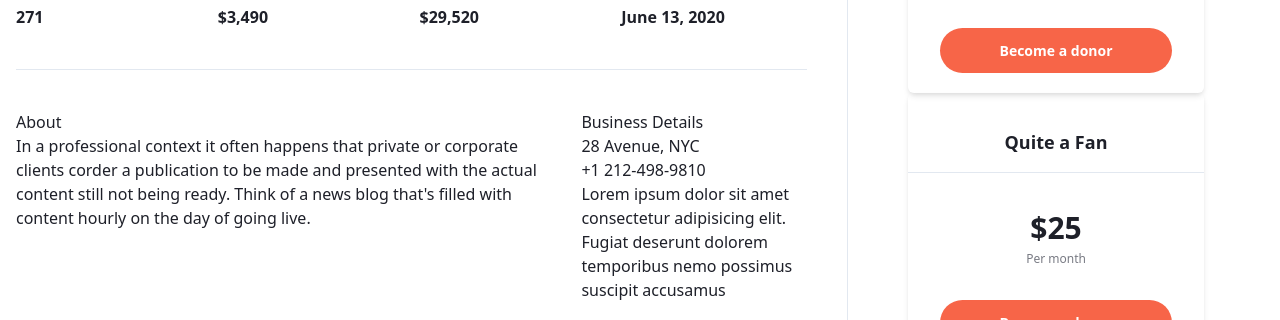
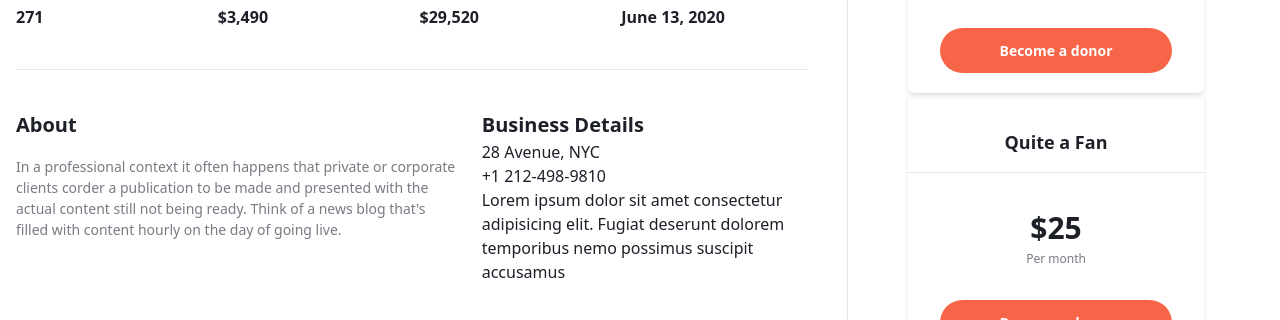
Before and after one commit to mostafabahri/feniks, a Next.js app: page / in a window 1280 px wide. Shown: the part 632-952 px from the top of the page. Built offline with nearby package versions, Linux system fonts and the light colour scheme.

Commit message:
extract text-second and brandIntro

```diff
--- /dev/null
+++ b/components/BrandIntro.js
@@ -0,0 +1,14 @@
+import { Button } from "./Button";
+
+export function BrandIntro({ brand }) {
+  return (
+    <div className="flex items-center justify-between">
+      <img src={brand.logo.url} className="w-32 bg-white rounded-xl p-1"></img>
+      <div className="mx-4">
+        <h1 className="text-2xl g-bold">{brand.name}</h1>
+        <h2 className="text-second">{brand.promo}</h2>
+      </div>
+      <Button theme="snow">Follow</Button>
+    </div>
+  );
+}
--- a/components/Campaign.js
+++ b/components/Campaign.js
@@ -1,9 +1,12 @@
 import React from "react";
-import { Button } from "./Button";
 import { Container } from "./Container";
 import { Sidebar } from "./Sidebar";
 import { Stats } from "./Stats";
+import { BrandIntro } from "./BrandIntro";
 
+function SectionTitle({ children }) {
+  return <h3 className="text-xl g-bold">{children}</h3>;
+}
 export default function Campaign({ campaign }) {
   const brand = campaign.brand;
   return (
@@ -16,18 +19,18 @@ export default function Campaign({ campaign }) {
           <section className="py-10 border-t border-b">
             <Stats stats={campaign.stats} />
           </section>
-          <section className="py-10 flex space-x-6">
-            <div className="w-7/12 md:w-full">
-              <h3>About</h3>
-              <p>{brand.description}</p>
+          <section className="py-10 grid md:grid-cols-7 gap-6">
+            <div className="md:col-span-4 space-y-4">
+              <SectionTitle>About</SectionTitle>
+              <p className="text-second">{brand.description}</p>
               {/* <div className="grid grid-cols-3 w-full">
                 <img src={brand.logo.url} alt="" />
                 <img src={brand.logo.url} alt="" />
                 <img src={brand.logo.url} alt="" />
               </div> */}
             </div>
-            <div className="w-5/12">
-              <h3>Business Details</h3>
+            <div className="md:col-span-3">
+              <SectionTitle>Business Details</SectionTitle>
               <div>{brand.address}</div>
               <div>{brand.tel}</div>
               <div>
@@ -44,16 +47,3 @@ export default function Campaign({ campaign }) {
     </Container>
   );
 }
-
-function BrandIntro({ brand }) {
-  return (
-    <div className="flex items-center justify-between">
-      <img src={brand.logo.url} className="w-32 bg-white rounded-xl p-1"></img>
-      <div className="mx-4">
-        <h1 className="text-2xl g-bold">{brand.name}</h1>
-        <h2 className="text-storm-grey text-sm">{brand.promo}</h2>
-      </div>
-      <Button theme="snow">Follow</Button>
-    </div>
-  );
-}
--- a/components/Stats.js
+++ b/components/Stats.js
@@ -39,7 +39,7 @@ function StatsItem({ icon, title, text }) {
   return (
     <div>
       <img src={icon} alt="icon" className="w-8 mb-3" />
-      <div className="text-storm-grey text-sm mb-1">{title}:</div>
+      <div className="text-second mb-1">{title}:</div>
       <div className="g-bold">{text}</div>
     </div>
   );
--- a/style/custom.css
+++ b/style/custom.css
@@ -25,3 +25,7 @@ button {
 .rounded-xl {
   border-radius: 1.8rem;
 }
+
+.text-second {
+  @apply text-storm-grey text-sm;
+}
```
